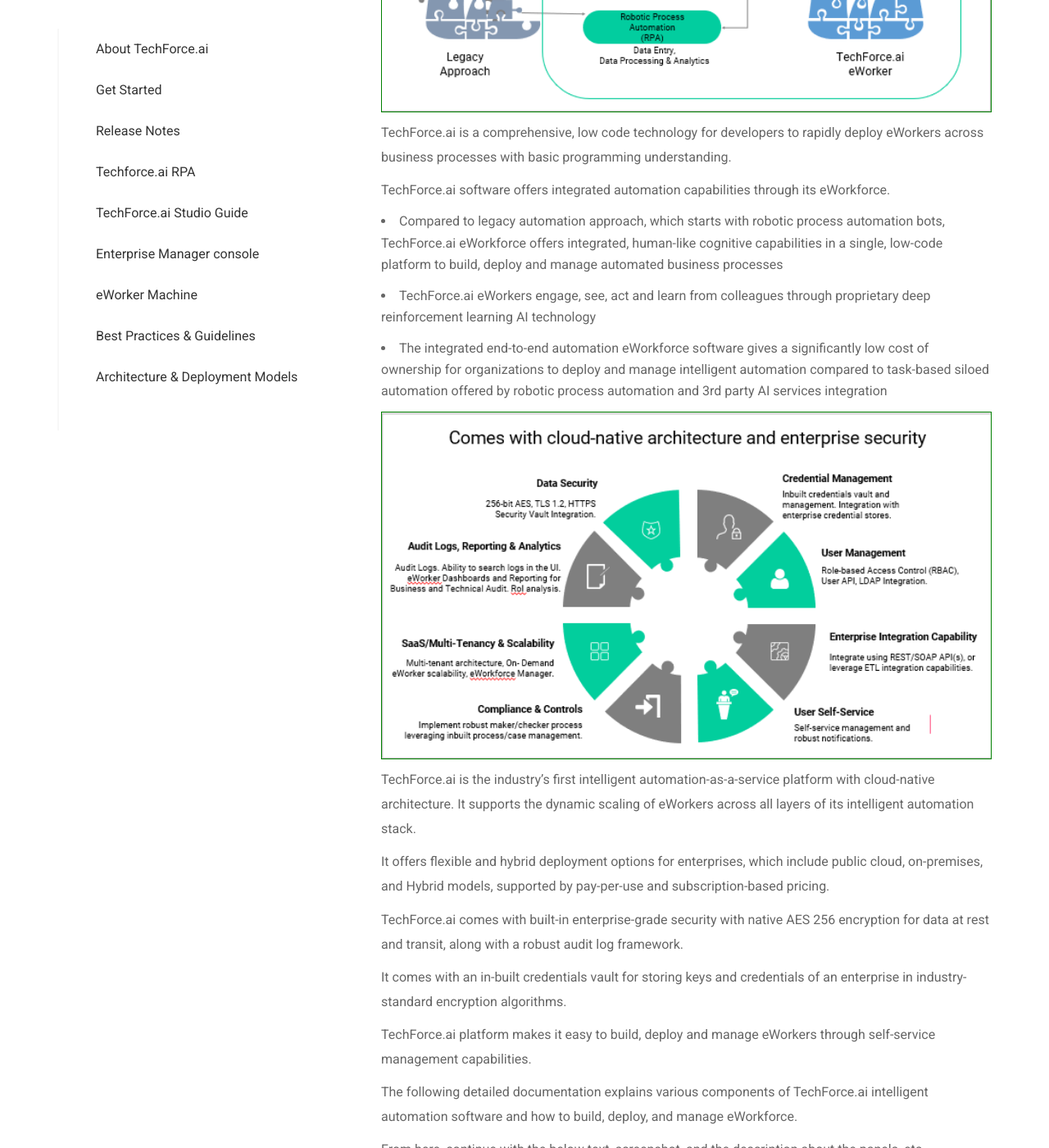
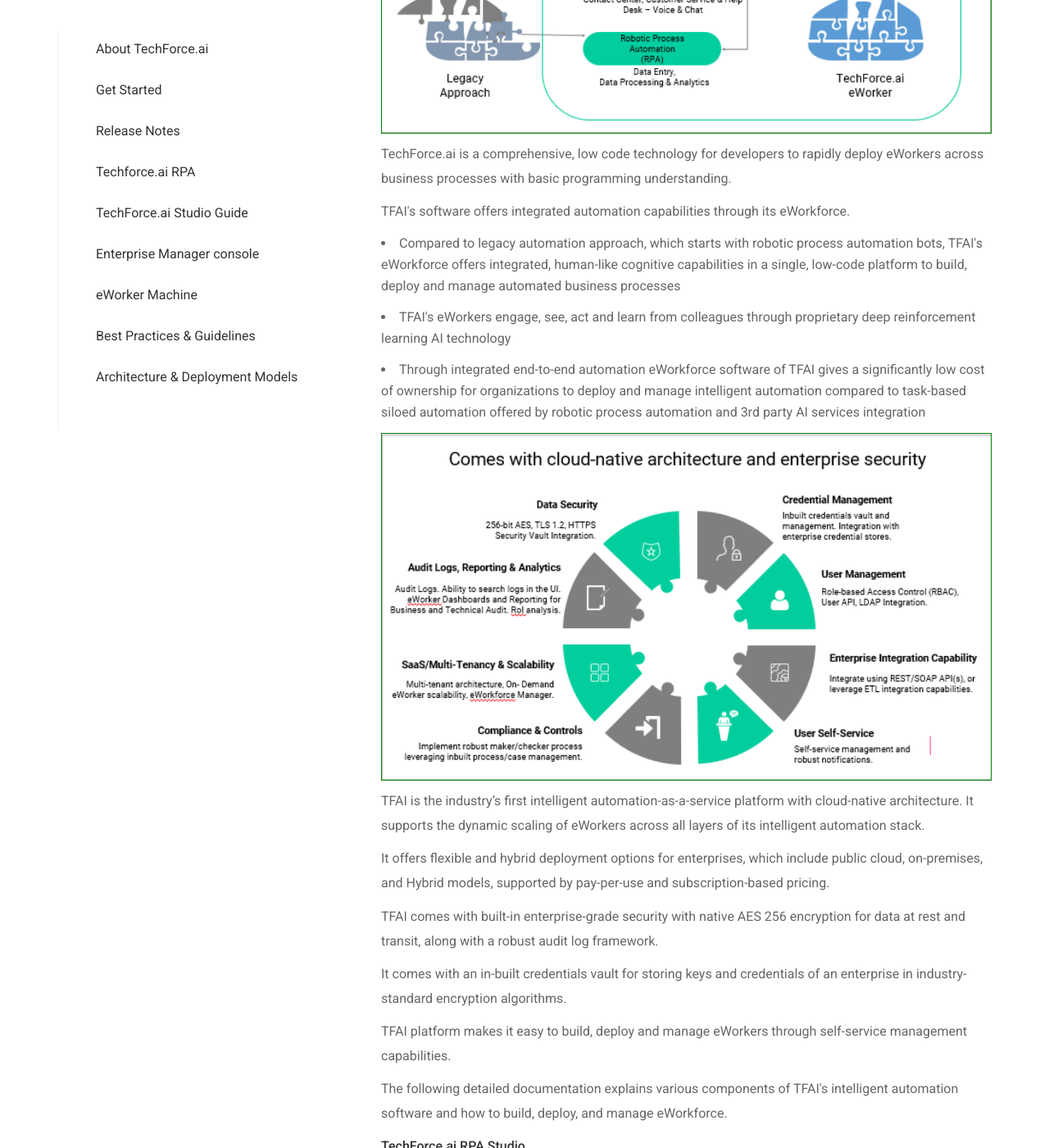
Before and after one commit to digitamizers/Documentation, a Jekyll site: the page built from index.md, in a window 1280 px wide and 1400 px high, scrolled down 1543 px. Shown: the whole window at 82% size. Built offline with Jekyll 4.4.1, drawn with Linux system fonts in a browser that asks for light colours; some of the changed text lies outside the part shown.

Commit message:
ytyrtereavn

```diff
--- a/_layouts/default.html
+++ b/_layouts/default.html
@@ -817,58 +817,57 @@
 
                       <div class="doc-data col-md-8 col-sm-8">
                         <div id="AboutTechForce"  class="page-section">
-                                <h3 style="text-transform:none;">About TechForce.ai </h2>
-                                <p>TechForce.ai is the industry’s first eWorkforce company that helps companies deploy their own human-like digital employees to perform work, leveraging intelligent automation technologies.</p>
+                                <h3>About TechForce.ai </h2>
+                                <p>TechForce.ai(TFAI) is the industry’s first eWorkforce company that helps companies deploy their own human-like digital employees to perform work, by leveraging intelligent automation technologies.</p>
                                 <img src="{{ '/assets/images/doc-img109.png' | relative_url }}" alt="image" style="text-align:center;border:1px solid green;margin-left:0px; margin-top:10px;margin-bottom:10px;">
                                 <p>Intelligent Automation Software includes five major technologies:</p>
-                                <li><strong>Robotic Process Automation </strong>for performing repetitive process tasks.</li>
-                                <li><strong>Conversational AI </strong>for performing chat and voice activities with colleagues and customers.</li>
+                                <li><strong>Robotic Process Automation </strong>for performing repetitive tasks.</li>
+                                <li><strong>Conversational AI </strong>for performing chat and voice activities with colleagues, customers, and other stakeholders.</li>
                                 <li><strong>Natural Language Processing  </strong>for understanding language from business documents and conversations.</li>
                                 <li><strong>Computer Vision-</strong>based OCR technology for extracting data from unstructured documents like scanned images, PDF documents, etc.</li>
                                 <li><strong>Intelligent process management </strong>for collaborating with and learning from human colleagues with a human-in-the-loop approach</li>
                                 <img src="{{ '/assets/images/doc-img110.png' | relative_url }}" alt="image" style="text-align:center;border:1px solid green;margin-left:0%;margin-top:10px;margin-bottom:10px;">
                                 <p>TechForce.ai is a comprehensive, low code technology for developers to rapidly deploy eWorkers across business processes with basic programming understanding.</p>
-                                <p>TechForce.ai software offers integrated automation capabilities through its eWorkforce.</p>
-                                <li>Compared to legacy automation approach, which starts with robotic process automation bots, TechForce.ai eWorkforce offers integrated, human-like cognitive capabilities in a single, low-code platform to build, deploy and manage automated business processes</li>
-                                <li>TechForce.ai eWorkers engage, see, act and learn from colleagues through proprietary deep reinforcement learning AI technology</li>
-                                <li>The integrated end-to-end automation eWorkforce software gives a significantly low cost of ownership for organizations to deploy and manage intelligent automation compared to task-based siloed automation offered by robotic process automation and 3rd party AI services integration</li>
+                                <p>TFAI's software offers integrated automation capabilities through its eWorkforce.</p>
+                                <li>Compared to legacy automation approach, which starts with robotic process automation bots, TFAI's eWorkforce offers integrated, human-like cognitive capabilities in a single, low-code platform to build, deploy and manage automated business processes</li>
+                                <li>TFAI's eWorkers engage, see, act and learn from colleagues through proprietary deep reinforcement learning AI technology</li>
+                                <li>Through integrated end-to-end automation eWorkforce software of TFAI gives a significantly low cost of ownership for organizations to deploy and manage intelligent automation compared to task-based siloed automation offered by robotic process automation and 3rd party AI services integration</li>
                                 <img src="{{ '/assets/images/doc-img111.png' | relative_url }}" alt="image" style="text-align:center;border:1px solid green;margin-left:0%;margin-top:10px;margin-bottom:10px;">
-                                <p>TechForce.ai is the industry’s first intelligent automation-as-a-service platform with cloud-native architecture. It supports the dynamic scaling of eWorkers across all layers of its intelligent automation stack.</p>
+                                <p>TFAI is the industry’s first intelligent automation-as-a-service platform with cloud-native architecture. It supports the dynamic scaling of eWorkers across all layers of its intelligent automation stack.</p>
                                 <p>It offers flexible and hybrid deployment options for enterprises, which include public cloud, on-premises, and Hybrid models, supported by pay-per-use and subscription-based pricing.</p>
-                                <p>TechForce.ai comes with built-in enterprise-grade security with native AES 256 encryption for data at rest and transit, along with a robust audit log framework.</p>
+                                <p>TFAI comes with built-in enterprise-grade security with native AES 256 encryption for data at rest and transit, along with a robust audit log framework.</p>
                                 <p>It comes with an in-built credentials vault for storing keys and credentials of an enterprise in industry-standard encryption algorithms.</p>
-                                <p>TechForce.ai platform makes it easy to build, deploy and manage eWorkers through self-service management capabilities.</p>
-                                <p>The following detailed documentation explains various components of TechForce.ai intelligent automation software and how to build, deploy, and manage eWorkforce.</p>
-                                <p>From here, continue with the below text, screenshot, and the description about the panels, etc.</p>
-
+                                <p>TFAI platform makes it easy to build, deploy and manage eWorkers through self-service management capabilities.</p>
+                                <p>The following detailed documentation explains various components of TFAI's intelligent automation software and how to build, deploy, and manage eWorkforce.</p>
 
                                 <h5>TechForce.ai RPA Studio</h5>
                                 <p>TechForce.ai RPA Studio is a complete solution for application integration, and automation of third-party applications, administrative IT tasks, and business IT processes.</p>
-                                <p>TechForce.ai RPA Studio contains multiple panels for easier access to specific functionalities. The UI of TechForce.ai RPA Studio contains user-friendly functionalities, that can help automate any business process to reduce the manual workforce and rapidly build AI-powered digital employees across the Business & IT workflows.</p>
+                                <p>TechForce.ai RPA Studio contains multiple panels for easier access to specific functionalities. The UI of TFAI RPA Studio contains user-friendly functionalities, that can help automate any business process to augment the manual workforce and rapidly build AI-powered digital employees across the Business & IT workflows. The User Interface and features explained below:</p>
                                 <img src="{{ '/assets/images/doc-img108.png' | relative_url }}" alt="image" style="text-align:center;border:1px solid green;margin-left:0%;margin-top:10px;margin-bottom:10px;">
                                 <p style="text-align:center;"><strong>Figure: User Interface</strong></p>
                                 <h5>Menu Bar</h5>
                                 <p>TechForce.ai RPA Studio Menu bar contains the File Tab and Record Tab. The menu toolbar contains New, Open, Save, Record, Clear, Publish, Settings, Stop, and Play functionalities. Menu bars are very common and easy to find. They help in the efficient use of space.</p>
                                 <h5>Action Library Panel</h5>
-                                <p>All the actions in the Action library panel are categorized based on the functionality. Actions in the Library panel are  Stage, Desktop Automation, Web Automation, General, Programming, Mail Integration, Database.</p>
+                                <p>All the actions in the Action library panel are categorized based on the functionality. Actions in the Library panel are  Stage, Desktop Automation, Web Automation, General, Programming, Mail Integration, and Database.</p>
                                 <h5>Developer Panel</h5>
                                 <p>Developer panel is used to develop the flow or script to automate any type of operations, either Desktop or Web-based, and using the Record button the developer can also create a flow of web automation.</p>
                                 <h5>Properties Panel</h5>
-                                <p>The properties panel is used to specify each Action’s and sub-actions property and helps to automate the eWorker 8successfully.</p>
+                                <p>The properties panel is used to specify each Action’s and sub-actions property and helps to automate the eWorker successfully.</p>
                                 <h5>Variables Panel</h5>
-                                <p>The variables panel is used to specify the names to identify and store the data in different formats like a data table, list, and string, etc., According to the usage, variables may be called into the properties panel to automate any script.</p>
+                                <p>The variables panel is used to specify the names to identify and store the data in different formats like a data table, list, string, etc., According to the usage, variables may be called into the properties panel to automate any script.</p>
                                 <h5>Logs Panel</h5>
                                 <p>Logs Panel is used to see the starting and ending of the automation and to find the flow logs and non-executable lines, which can easily get to know the Bugs.</p>
                           </div>
 
 
                           <div id="GetStarted"  class="page-section">
-                            <h3>Get Started</h3>
-                            <h5>Get Started with building flows:</h5>
-                            <p>Create and edit flows in the TechForce.ai studio. Use the following examples to become familiar with the features and learn to build flows.</p>
+                            <h3>Getting Started</h3>
+                            <h5>This section aims at getting started with building of simple Action-flows:</h5>
+                            <p>To Create and edit flows in the TechForce.ai studio, use the following examples. This would help familiarization with the features and enhance understanding.</p>
                             <h5>Use Cases:</h5>
                             <h5>Build a basic flow:</h5>
-                            <p>Build a basic flow to open the Amazon website, search for a product by entering some text into the search box, read the text from the searched product, store it into a variable and print the text to the logs panel.</p>
+                            <p>Build a basic flow with the following actions:</p>
+                            <p>Open the Amazon website, search for a product by entering some text into the search box, read the text from the searched product, store it into a variable and print the text to the logs panel.</p>
                             <h5>Build a flow using desktop actions:<a class="Build" href="assets/files/Desktop-Automation-Files.zip" download> (Click here to download the flow and its requirements)</a></h5>
                             <p>Build a flow to show desktop, open notepad, enter some text, save the notepad, close the notepad, and switch back to the studio.</p>
                             <h5>Build a flow using Web actions: <a class="Build" href="assets/files/Web-Automation-Files.zip" download> (Click here to download the flow and its requirements)</a></h5>
@@ -884,7 +883,7 @@
                             </div>
 
                             <div id="Patches"  class="page-section">
-                                    <h4 class="purple"><span class="numbers"></span> Patches & Updates</h4>
+                                  <h4 class="purple"><span class="numbers"></span> Patches & Updates</h4>
                                   <p><span class="numbers">1.</span>	Fixed issues that prevents-studio installation when the install path has spaces</p>
                                   <p><span class="numbers">2.</span>	Resolved issues with desktop automation (dll file missing issues)</p>
                                   <p><span class="numbers">3.</span>	Enhanced support to handle Popups and Frames</p>
@@ -904,13 +903,13 @@
                             </div>
 
                             <div id="TechforceRPA"  class="page-section">
-                              <h3 style="text-transform:none;">Techforce.ai RPA</h3>
-                              <p>Techforce.ai Robotic Process Automation (Techforce.ai RPA) is a software component or tool which automates mundane repetitive business processes. It helps business users to streamline enterprise operations and reduce costs. Also, Techforce.ai RPA enables developers to focus on the most important, value-added tasks by automating repetitive clerical tasks.</p>
+                              <h3>TechForce.ai RPA</h3>
+                              <p>Techforce.ai Robotic Process Automation (TFAI RPA) is a software which automates mundane repetitive business processes. It helps business users to streamline enterprise operations and reduce costs. Also, Techforce.ai RPA enables developers to focus on the most important, value-added tasks by automating repetitive clerical tasks.</p>
                               <h5>Benefits of Techforce.ai RPA:</h5>
                               <li>Low cost and easy to implement</li>
-                              <li>Increased Customer satisfaction </li>
-                              <li>Reduces human errors and thus reduces staffing costs</li>
-                              <li>Helps to comply with standards and regulations</li>
+                              <li>Increased Customer and stakeholder satisfaction </li>
+                              <li>Reduces human errors and thus optimizes staffing costs</li>
+                              <li>Enables compliance with standards and regulations</li>
 
                               <h5>Techforce.ai RPA components:</h5>
                               <p><strong>Thechforce.ai RPA Studio:</strong>Techforce.ai RPA studio is an integrated development environment that helps business users and developers to create automation<strong> Action Flows </strong> by drag and drop <strong>actions</strong> from the <strong>action library</strong>. An Action is a piece of software program that performs a pre-defined task.  Action Library consists of many such actions. An Action Flow consists of a series of actions configured in a stage to automate a specific process.  It only requires very minimal coding skills to create and configure Action Flows.</p>
@@ -1534,7 +1533,7 @@
                         <div id="Clipboard"  class="page-section">
                           <h5 class="purple"> Clipboard</h5>
                           <p>To store the data in the clipboard memory into a variable.</p>
-                          <p><span class="numbers">1.</span><strong>Variable to capture the clipboard memory:</strong> Create a variable in the variable panel and pass the variable to store the data from the clipboard memory into the variable.</p>
+                          <p><span class="numbers">1.</span><strong> Variable to capture the clipboard memory:</strong> Create a variable in the variable panel and pass the variable to store the data from the clipboard memory into the variable.</p>
                         </div>
 
                         <div id="GetSecret"  class="page-section">
@@ -2626,7 +2625,7 @@
                              <p><span class="numbers">4.</span> After uploading, execute the flow by clicking on the PLAY button.</p>
                              <p><span class="numbers">5.</span>	Select the Execution target type as Reserved, select the eWorker Machine in which the flow should get executed, select the execution type, and click on the submit button.</p>
                              <p><span class="numbers">6.</span>	eManager console automatically maintains versioning for the published action flows. Click on the number below versions to see the default version of the action flow. The default version of a published action flow is 1.0. If you publish the action flow again with some changes, the latest one is marked as the default one. You can switch back the older version of action flow at any point in time by simply selecting the required version.</p>
-                             <p><span class="numbers">7.</span> You can see the logs of an executed action flow under the instances of the Action Flows. you can also see the live logs of an instance while the execution is in progress.</p>
+                             <p><span class="numbers">7.</span> You can see the logs of an executed action flow under the instances of the Action Flows. You can also see the live logs of an instance while the execution is in progress.</p>
                              <p><span class="numbers">8.</span>	Schedules functionality is, to schedule/execute action flows repetitively on a timely basis.</p>
                              <p><span class="numbers">9.</span> To create a Schedule, navigate to the SCHEDULES page, and click on the CREATE button. </p>
                              <p><span class="numbers">10.</span> Provide a name to the schedule.  Choose the “Action Flow” that needs to be scheduled. Choose the Browser Option, eWorker Machine, and Time Zone. Then specify the time intervals to execute the action flow like Minutes, Hourly, Daily, Weekly, Monthly, or Advanced. Also, specify when to stop the Schedule.</p>
@@ -2642,7 +2641,7 @@
 
 
                           <div id="BestPractices"  class="page-section">
-                            <h3><span class="numbers">6.</span>Best Practices & Guidelines</h3>
+                            <h3><span class="numbers">6.</span> Best Practices & Guidelines</h3>
                             <h4 class="skyBlue">Workflow Design</h4>
                             <p><span class="numbers">1.</span>  TechForce.ai by default offers a diagram for integrating activities into a working structure when developing a workflow file:</p>
                             <h5>Stage</h5>
```
Also changed, not shown: other parts of _layouts/default.html (+2 -2 lines).
